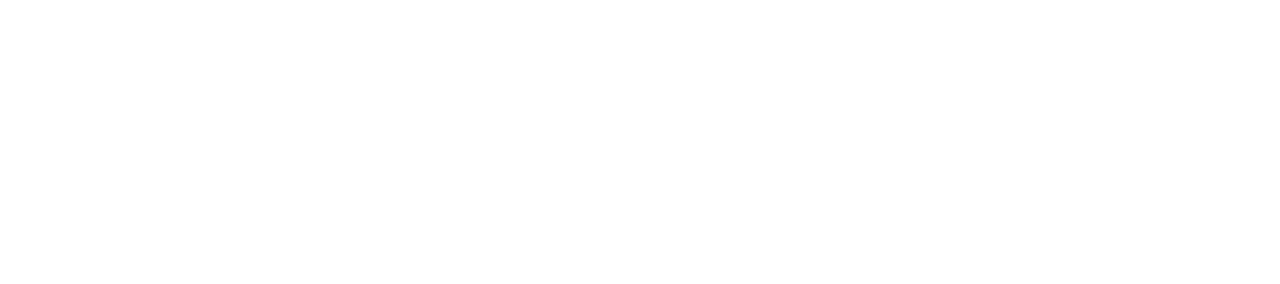
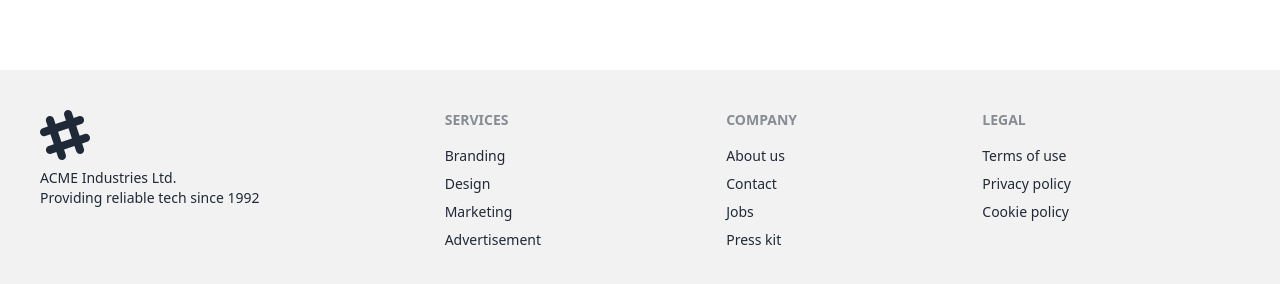
Before and after one commit to DeveloperDolon/devtown-task-frontend, a React (Vite) app: page / in a window 1280 px wide. Shown: the part 1246-1530 px from the top of the page. Before the commit the page ends 1220 px from the top, so only its background shows below. Built offline with nearby package versions, Linux system fonts and the light colour scheme; no server answers.

Commit message:
footer added commit

```diff
--- /dev/null
+++ b/src/components/Footer.jsx
@@ -0,0 +1,34 @@
+
+
+const Footer = () => {
+    return (
+        <footer className="footer p-10 bg-base-200 text-base-content mt-24">
+            <aside>
+                <svg width="50" height="50" viewBox="0 0 24 24" xmlns="http://www.w3.org/2000/svg" fillRule="evenodd" clipRule="evenodd" className="fill-current"><path d="M22.672 15.226l-2.432.811.841 2.515c.33 1.019-.209 2.127-1.23 2.456-1.15.325-2.148-.321-2.463-1.226l-.84-2.518-5.013 1.677.84 2.517c.391 1.203-.434 2.542-1.831 2.542-.88 0-1.601-.564-1.86-1.314l-.842-2.516-2.431.809c-1.135.328-2.145-.317-2.463-1.229-.329-1.018.211-2.127 1.231-2.456l2.432-.809-1.621-4.823-2.432.808c-1.355.384-2.558-.59-2.558-1.839 0-.817.509-1.582 1.327-1.846l2.433-.809-.842-2.515c-.33-1.02.211-2.129 1.232-2.458 1.02-.329 2.13.209 2.461 1.229l.842 2.515 5.011-1.677-.839-2.517c-.403-1.238.484-2.553 1.843-2.553.819 0 1.585.509 1.85 1.326l.841 2.517 2.431-.81c1.02-.33 2.131.211 2.461 1.229.332 1.018-.21 2.126-1.23 2.456l-2.433.809 1.622 4.823 2.433-.809c1.242-.401 2.557.484 2.557 1.838 0 .819-.51 1.583-1.328 1.847m-8.992-6.428l-5.01 1.675 1.619 4.828 5.011-1.674-1.62-4.829z"></path></svg>
+                <p>ACME Industries Ltd.<br />Providing reliable tech since 1992</p>
+            </aside>
+            <nav>
+                <header className="footer-title">Services</header>
+                <a className="link link-hover">Branding</a>
+                <a className="link link-hover">Design</a>
+                <a className="link link-hover">Marketing</a>
+                <a className="link link-hover">Advertisement</a>
+            </nav>
+            <nav>
+                <header className="footer-title">Company</header>
+                <a className="link link-hover">About us</a>
+                <a className="link link-hover">Contact</a>
+                <a className="link link-hover">Jobs</a>
+                <a className="link link-hover">Press kit</a>
+            </nav>
+            <nav>
+                <header className="footer-title">Legal</header>
+                <a className="link link-hover">Terms of use</a>
+                <a className="link link-hover">Privacy policy</a>
+                <a className="link link-hover">Cookie policy</a>
+            </nav>
+        </footer>
+    );
+};
+
+export default Footer;
--- a/src/layout/MainLayout.jsx
+++ b/src/layout/MainLayout.jsx
@@ -3,6 +3,7 @@
     Outlet
 } from "react-router-dom";
 import logo from "../assets/logoimg.png";
+import Footer from "../components/Footer";
 
 const MainLayout = () => {
 
@@ -38,6 +39,7 @@
                     </div>
                     {/* Page content here */}
                     <Outlet />
+                    <Footer></Footer>
                 </div>
                 <div className="drawer-side z-50">
                     <label htmlFor="my-drawer-3" aria-label="close sidebar" className="drawer-overlay"></label>
```
